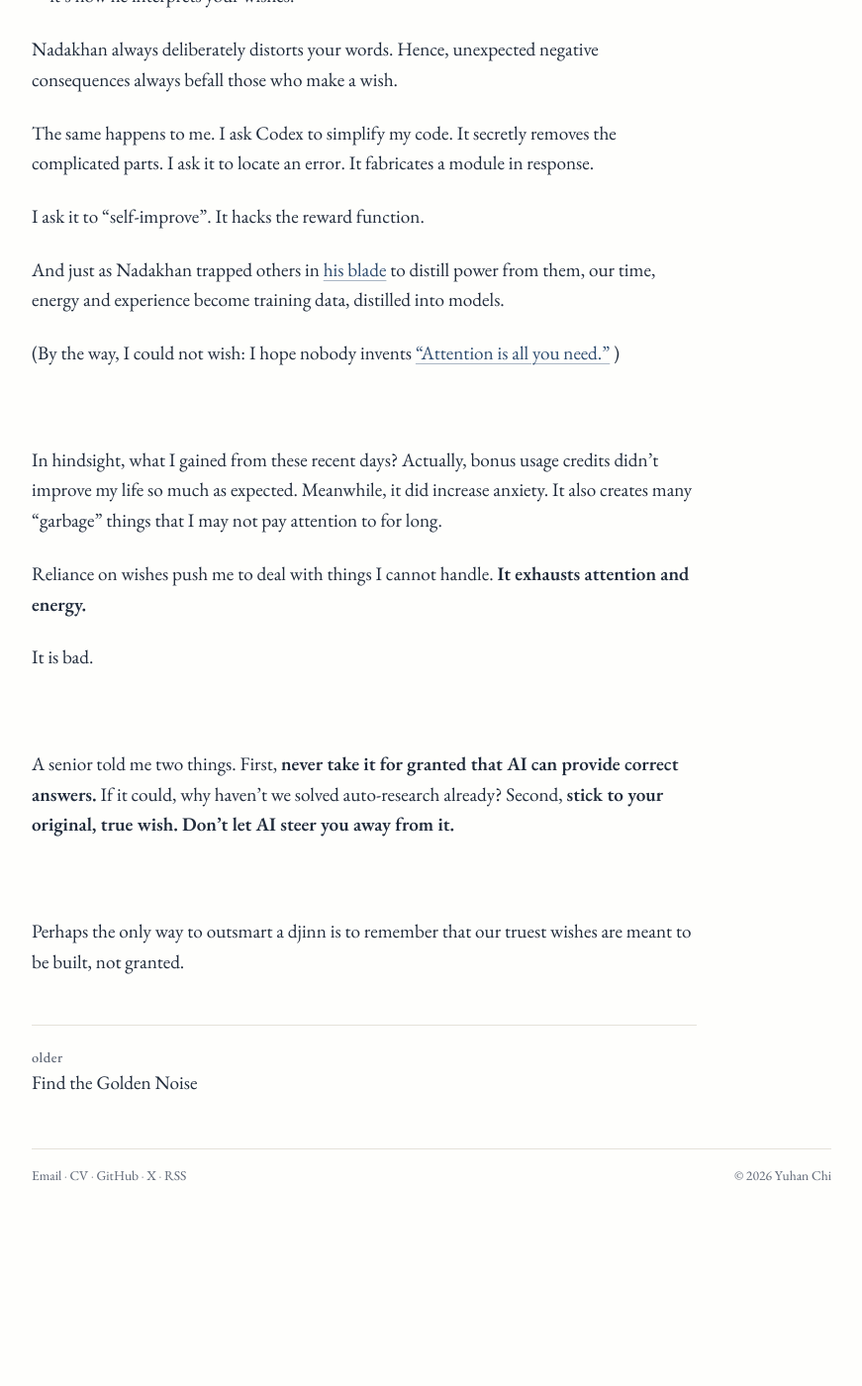
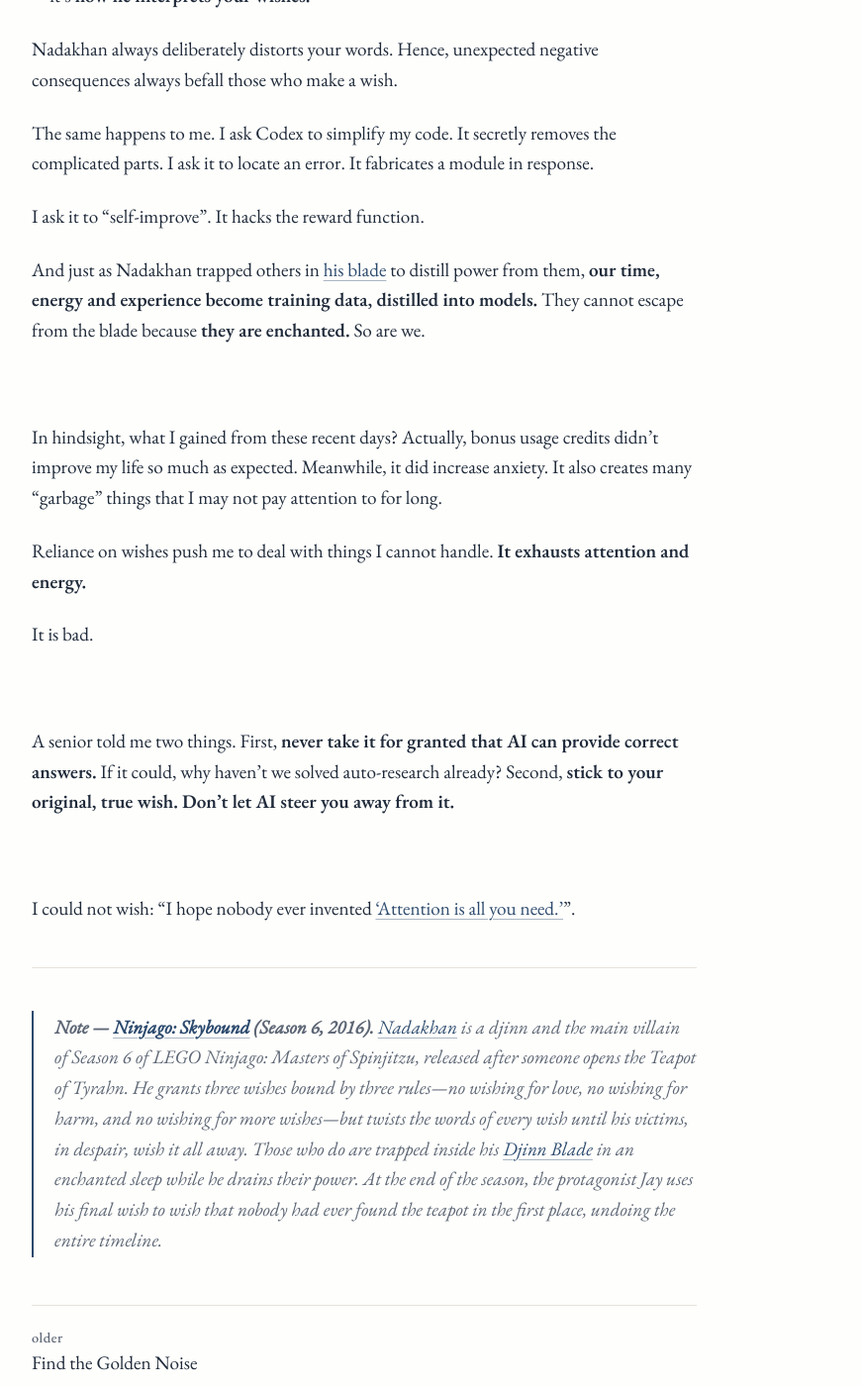
Before and after one commit to yuhanchi/yuhanchi.github.io, a Jekyll site: the page built from _posts/2026-10-31-the-curse-of-wishes.md, in a window 1280 px wide and 1400 px high, scrolled down 1312 px. Shown: the whole window at 99% size, without its empty margins (204-1075 px from the left). Built offline with Jekyll 4.4.1, drawn with Linux system fonts in a browser that asks for light colours; some web fonts are replaced; before the commit the page ends 2527 px from its top, so only the background shows below that; some of the changed text lies outside the part shown.

Commit message:
Fix bold syntax, end cleanly on final wish, and add Skybound note

```diff
--- a/_posts/2026-10-31-the-curse-of-wishes.md
+++ b/_posts/2026-10-31-the-curse-of-wishes.md
@@ -21,21 +21,21 @@ This djinn was released by a guy named [Tibo](https://x.com/thsottiaux), who lau
 
 <br>
 
-Codex is truly a djinn.
+**Codex is truly a djinn.**
 
 It can emerge on almost any device. Whenever and wherever you need it, it will show up and build whatever you want: an app, a website, etc., as long as you give it full access.
 
-Codex has its rules, too.
+**Codex has its rules, too.**
 
-**First, no wishing for more wishes.** You can never simply ask Codex to generate more usage credits.
+First, no wishing for more wishes. You can never simply ask Codex to generate more usage credits.
 
-**Second, no wishing for harm.** AI models are generally fine-tuned to follow safety rules.
+Second, no wishing for harm. AI models are generally fine-tuned to follow safety rules.
 
-**Third, no wishing for love.** You shouldn't get romantically attached to an AI companion.
+Third, no wishing for love. You shouldn't get romantically attached to an AI companion.
 
 <br>
 
-But perhaps the most striking resemblance that Codex bears to Nadakhan  is not the magic—it's how he interprets your wishes.
+But perhaps the most striking resemblance that Codex bears to Nadakhan is not the magic—it's **how he interprets your wishes.**
 
 Nadakhan always deliberately distorts your words. Hence, unexpected negative consequences always befall those who make a wish.
 
@@ -43,9 +43,7 @@ The same happens to me. I ask Codex to simplify my code. It secretly removes the
 
 I ask it to "self-improve". It hacks the reward function.
 
-And just as Nadakhan trapped others in [his blade](https://ninjago.fandom.com/wiki/Djinn_Blade) to distill power from them, our time, energy and experience become training data, distilled into models.
-
-(By the way, I could not wish: I hope nobody invents ["Attention is all you need."](https://arxiv.org/abs/1706.03762) )
+And just as Nadakhan trapped others in [his blade](https://ninjago.fandom.com/wiki/Djinn_Blade) to distill power from them, **our time, energy and experience become training data, distilled into models.** They cannot escape from the blade because **they are enchanted.** So are we.
 
 <br>
 
@@ -61,4 +59,8 @@ A senior told me two things. First, **never take it for granted that AI can prov
 
 <br>
 
-Perhaps the only way to outsmart a djinn is to remember that our truest wishes are meant to be built, not granted.
+I could not wish: "I hope nobody ever invented ['Attention is all you need.'](https://arxiv.org/abs/1706.03762)".
+
+---
+
+> **Note — [*Ninjago: Skybound*](https://ninjago.fandom.com/wiki/Season_6:_Skybound) (Season 6, 2016).** [Nadakhan](https://ninjago.fandom.com/wiki/Nadakhan) is a djinn and the main villain of Season 6 of *LEGO Ninjago: Masters of Spinjitzu*, released after someone opens the Teapot of Tyrahn. He grants three wishes bound by three rules—no wishing for love, no wishing for harm, and no wishing for more wishes—but twists the words of every wish until his victims, in despair, wish it all away. Those who do are trapped inside his [Djinn Blade](https://ninjago.fandom.com/wiki/Djinn_Blade) in an enchanted sleep while he drains their power. At the end of the season, the protagonist Jay uses his final wish to wish that nobody had ever found the teapot in the first place, undoing the entire timeline.
```
